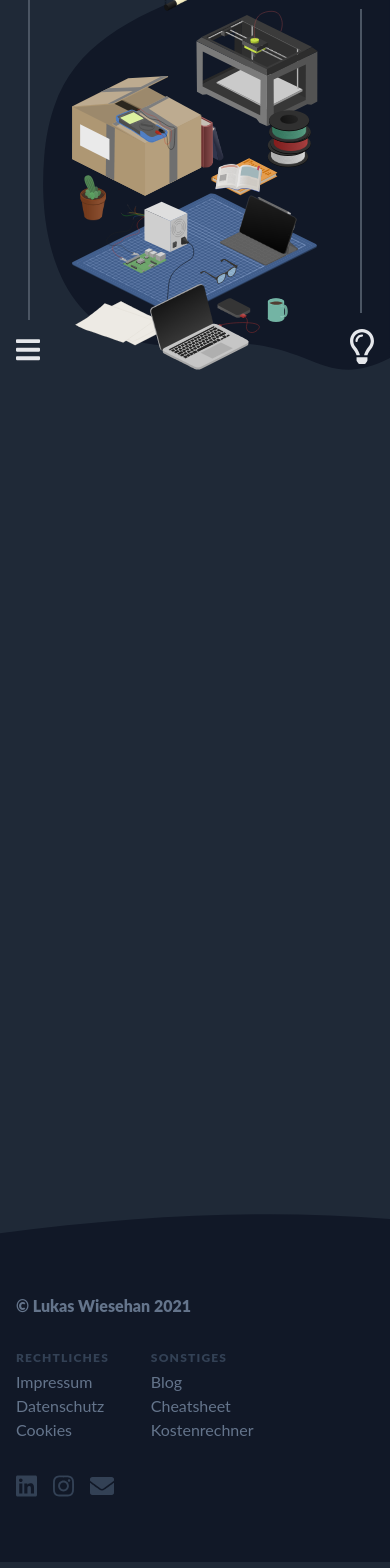
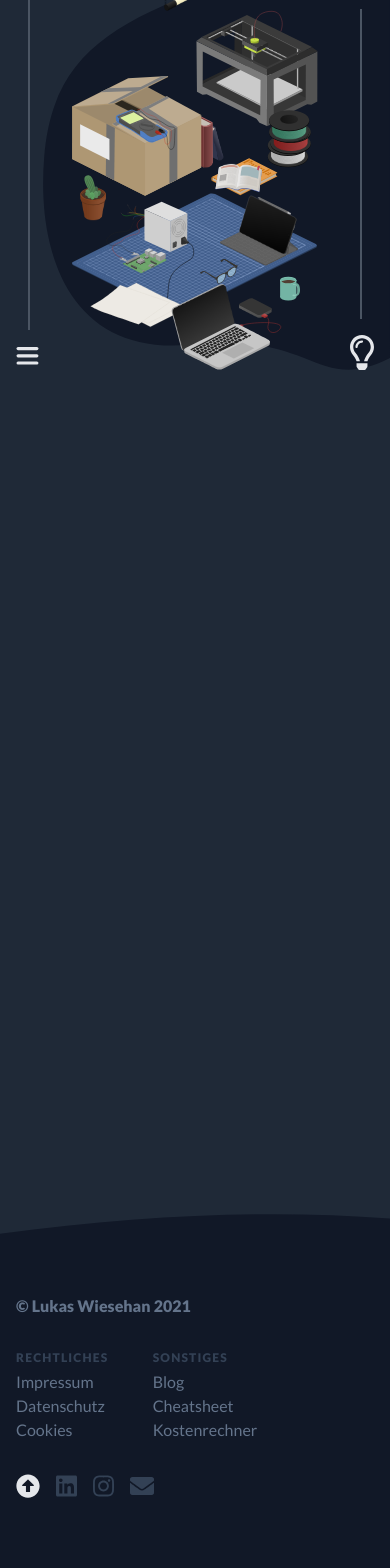
Before and after one commit to lukaswiesehan/old-lukaswiesehan.de, a Next.js app: page / in a window 390 px wide. Shown: the part 150-1718 px from the top of the page. Built offline with nearby package versions, Linux system fonts and the light colour scheme.

Commit message:
Add mobile navigation

```diff
--- a/components/footer.js
+++ b/components/footer.js
@@ -1,9 +1,9 @@
 import Link from 'next/link'
+import {animateScroll as scroll} from 'react-scroll'
 
 const currentYear = new Date().getFullYear()
 
-export default function Footer() {
-  return (
+export const Footer = () => (
   <footer className="bg-footer-background-sm lg:bg-footer-background bg-cover bg-left-top">
     <div className="max-w-screen-xl px-4 sm:px-8 md:px-16">
       <div className="inline-block pt-20 2xl:pt-32 pb-16 text-blue-gray-500">
@@ -12,33 +12,35 @@
           <div>
             <p className="font-bold text-xs uppercase tracking-widest text-blue-gray-700">Rechtliches</p>
             <ul className="mt-1">
-                <li><Link href="">Impressum</Link></li>
-                <li><Link href="">Datenschutz</Link></li>
-                <li><Link href="">Cookies</Link></li>
+              <li className="block transition-all duration-300 hover:text-blue-gray-400"><Link href="">Impressum</Link></li>
+              <li className="block transition-all duration-300 hover:text-blue-gray-400"><Link href="">Datenschutz</Link></li>
+              <li className="block transition-all duration-300 hover:text-blue-gray-400"><Link href="">Cookies</Link></li>
             </ul>
           </div>
           <div>
             <p className="font-bold text-xs uppercase tracking-widest text-blue-gray-700">Sonstiges</p>
             <ul className="mt-1">
-                <li><Link href="">Blog</Link></li>
-                <li><Link href="">Cheatsheet</Link></li>
-                <li><Link href="">Kostenrechner</Link></li>
+              <li className="block transition-all duration-300 hover:text-blue-gray-400"><Link href="">Blog</Link></li>
+              <li className="block transition-all duration-300 hover:text-blue-gray-400"><Link href="">Cheatsheet</Link></li>
+              <li className="block transition-all duration-300 hover:text-blue-gray-400"><Link href="">Kostenrechner</Link></li>
             </ul>
           </div>
         </div>
         <ul className="flex mt-8 text-blue-gray-700">
           <li>
-              <Link href=""><svg className="fill-current h-6 mr-4 cursor-pointer" viewBox="0 0 448 512"><path d="M416 32H31.9C14.3 32 0 46.5 0 64.3v383.4C0 465.5 14.3 480 31.9 480H416c17.6 0 32-14.5 32-32.3V64.3c0-17.8-14.4-32.3-32-32.3zM135.4 416H69V202.2h66.5V416zm-33.2-243c-21.3 0-38.5-17.3-38.5-38.5S80.9 96 102.2 96c21.2 0 38.5 17.3 38.5 38.5 0 21.3-17.2 38.5-38.5 38.5zm282.1 243h-66.4V312c0-24.8-.5-56.7-34.5-56.7-34.6 0-39.9 27-39.9 54.9V416h-66.4V202.2h63.7v29.2h.9c8.9-16.8 30.6-34.5 62.9-34.5 67.2 0 79.7 44.3 79.7 101.9V416z"></path></svg></Link>
+            <button onClick={scroll.scrollToTop} className="focus:outline-none"><svg className="fill-current h-6 mr-4 text-cool-gray-200 block transition-all duration-300 transform hover:text-teal-300 hover:scale-110" viewBox="0 0 512 512"><path fill="currentColor" d="M8 256C8 119 119 8 256 8s248 111 248 248-111 248-248 248S8 393 8 256zm292 116V256h70.9c10.7 0 16.1-13 8.5-20.5L264.5 121.2c-4.7-4.7-12.2-4.7-16.9 0l-115 114.3c-7.6 7.6-2.2 20.5 8.5 20.5H212v116c0 6.6 5.4 12 12 12h64c6.6 0 12-5.4 12-12z"></path></svg></button>
           </li>
           <li>
-              <Link href=""><svg className="fill-current h-6 mr-4 cursor-pointer" viewBox="0 0 448 512"><path d="M224.1 141c-63.6 0-114.9 51.3-114.9 114.9s51.3 114.9 114.9 114.9S339 319.5 339 255.9 287.7 141 224.1 141zm0 189.6c-41.1 0-74.7-33.5-74.7-74.7s33.5-74.7 74.7-74.7 74.7 33.5 74.7 74.7-33.6 74.7-74.7 74.7zm146.4-194.3c0 14.9-12 26.8-26.8 26.8-14.9 0-26.8-12-26.8-26.8s12-26.8 26.8-26.8 26.8 12 26.8 26.8zm76.1 27.2c-1.7-35.9-9.9-67.7-36.2-93.9-26.2-26.2-58-34.4-93.9-36.2-37-2.1-147.9-2.1-184.9 0-35.8 1.7-67.6 9.9-93.9 36.1s-34.4 58-36.2 93.9c-2.1 37-2.1 147.9 0 184.9 1.7 35.9 9.9 67.7 36.2 93.9s58 34.4 93.9 36.2c37 2.1 147.9 2.1 184.9 0 35.9-1.7 67.7-9.9 93.9-36.2 26.2-26.2 34.4-58 36.2-93.9 2.1-37 2.1-147.8 0-184.8zM398.8 388c-7.8 19.6-22.9 34.7-42.6 42.6-29.5 11.7-99.5 9-132.1 9s-102.7 2.6-132.1-9c-19.6-7.8-34.7-22.9-42.6-42.6-11.7-29.5-9-99.5-9-132.1s-2.6-102.7 9-132.1c7.8-19.6 22.9-34.7 42.6-42.6 29.5-11.7 99.5-9 132.1-9s102.7-2.6 132.1 9c19.6 7.8 34.7 22.9 42.6 42.6 11.7 29.5 9 99.5 9 132.1s2.7 102.7-9 132.1z"></path></svg></Link>
+            <Link href=""><svg className="fill-current h-6 mr-4 cursor-pointer block transition-all duration-300 transform hover:text-blue-gray-500 hover:scale-110" viewBox="0 0 448 512"><path d="M416 32H31.9C14.3 32 0 46.5 0 64.3v383.4C0 465.5 14.3 480 31.9 480H416c17.6 0 32-14.5 32-32.3V64.3c0-17.8-14.4-32.3-32-32.3zM135.4 416H69V202.2h66.5V416zm-33.2-243c-21.3 0-38.5-17.3-38.5-38.5S80.9 96 102.2 96c21.2 0 38.5 17.3 38.5 38.5 0 21.3-17.2 38.5-38.5 38.5zm282.1 243h-66.4V312c0-24.8-.5-56.7-34.5-56.7-34.6 0-39.9 27-39.9 54.9V416h-66.4V202.2h63.7v29.2h.9c8.9-16.8 30.6-34.5 62.9-34.5 67.2 0 79.7 44.3 79.7 101.9V416z"></path></svg></Link>
           </li>
           <li>
-              <Link href=""><svg className="fill-current h-6 cursor-pointer" viewBox="0 0 512 512"><path fill="currentColor" d="M502.3 190.8c3.9-3.1 9.7-.2 9.7 4.7V400c0 26.5-21.5 48-48 48H48c-26.5 0-48-21.5-48-48V195.6c0-5 5.7-7.8 9.7-4.7 22.4 17.4 52.1 39.5 154.1 113.6 21.1 15.4 56.7 47.8 92.2 47.6 35.7.3 72-32.8 92.3-47.6 102-74.1 131.6-96.3 154-113.7zM256 320c23.2.4 56.6-29.2 73.4-41.4 132.7-96.3 142.8-104.7 173.4-128.7 5.8-4.5 9.2-11.5 9.2-18.9v-19c0-26.5-21.5-48-48-48H48C21.5 64 0 85.5 0 112v19c0 7.4 3.4 14.3 9.2 18.9 30.6 23.9 40.7 32.4 173.4 128.7 16.8 12.2 50.2 41.8 73.4 41.4z"></path></svg></Link>
+            <Link href=""><svg className="fill-current h-6 mr-4 cursor-pointer block transition-all duration-300 transform hover:text-blue-gray-500 hover:scale-110" viewBox="0 0 448 512"><path d="M224.1 141c-63.6 0-114.9 51.3-114.9 114.9s51.3 114.9 114.9 114.9S339 319.5 339 255.9 287.7 141 224.1 141zm0 189.6c-41.1 0-74.7-33.5-74.7-74.7s33.5-74.7 74.7-74.7 74.7 33.5 74.7 74.7-33.6 74.7-74.7 74.7zm146.4-194.3c0 14.9-12 26.8-26.8 26.8-14.9 0-26.8-12-26.8-26.8s12-26.8 26.8-26.8 26.8 12 26.8 26.8zm76.1 27.2c-1.7-35.9-9.9-67.7-36.2-93.9-26.2-26.2-58-34.4-93.9-36.2-37-2.1-147.9-2.1-184.9 0-35.8 1.7-67.6 9.9-93.9 36.1s-34.4 58-36.2 93.9c-2.1 37-2.1 147.9 0 184.9 1.7 35.9 9.9 67.7 36.2 93.9s58 34.4 93.9 36.2c37 2.1 147.9 2.1 184.9 0 35.9-1.7 67.7-9.9 93.9-36.2 26.2-26.2 34.4-58 36.2-93.9 2.1-37 2.1-147.8 0-184.8zM398.8 388c-7.8 19.6-22.9 34.7-42.6 42.6-29.5 11.7-99.5 9-132.1 9s-102.7 2.6-132.1-9c-19.6-7.8-34.7-22.9-42.6-42.6-11.7-29.5-9-99.5-9-132.1s-2.6-102.7 9-132.1c7.8-19.6 22.9-34.7 42.6-42.6 29.5-11.7 99.5-9 132.1-9s102.7-2.6 132.1 9c19.6 7.8 34.7 22.9 42.6 42.6 11.7 29.5 9 99.5 9 132.1s2.7 102.7-9 132.1z"></path></svg></Link>
+          </li>
+          <li>
+            <Link href=""><svg className="fill-current h-6 cursor-pointer block transition-all duration-300 transform hover:text-blue-gray-500 hover:scale-110" viewBox="0 0 512 512"><path fill="currentColor" d="M502.3 190.8c3.9-3.1 9.7-.2 9.7 4.7V400c0 26.5-21.5 48-48 48H48c-26.5 0-48-21.5-48-48V195.6c0-5 5.7-7.8 9.7-4.7 22.4 17.4 52.1 39.5 154.1 113.6 21.1 15.4 56.7 47.8 92.2 47.6 35.7.3 72-32.8 92.3-47.6 102-74.1 131.6-96.3 154-113.7zM256 320c23.2.4 56.6-29.2 73.4-41.4 132.7-96.3 142.8-104.7 173.4-128.7 5.8-4.5 9.2-11.5 9.2-18.9v-19c0-26.5-21.5-48-48-48H48C21.5 64 0 85.5 0 112v19c0 7.4 3.4 14.3 9.2 18.9 30.6 23.9 40.7 32.4 173.4 128.7 16.8 12.2 50.2 41.8 73.4 41.4z"></path></svg></Link>
           </li>
         </ul>
       </div>
     </div>
   </footer>
 )
-}
--- a/components/header.js
+++ b/components/header.js
@@ -1,59 +1,17 @@
 import Link from 'next/link'
-import Image from 'next/Image'
+import {Navigation} from './navigation'
 
-export default function Header() {
+export const Header = () => {
   return (
     <header className="w-full flex px-4 sm:px-8 md:px-16 bg-header-background-sm sm:bg-header-background-md lg:bg-header-background-lg bg-right-top bg-no-repeat">
-
       {/* LEFT SIDE: TITLE & NAVIGATION */}
-      <div className="relative z-10 flex-shrink-0 flex flex-col pt-8 md:py-16">
+      <div className="relative z-10 flex-shrink-0 flex flex-col pt-8 md:py-16 text-xl">
         <div>
-          <p className="text-xl leading-tight w-6 overflow-visible lg:w-auto"><span className="font-bold">Lukas<span className="ml-1">Wiesehan</span></span><br/>Design<span className="ml-1">&</span><br/>Development</p>
+          <p className="leading-tight w-6 overflow-visible lg:w-auto"><span className="font-bold">Lukas<span className="ml-1">Wiesehan</span></span><br/>Design<span className="ml-1">&</span><br/>Development</p>
         </div>
         <div className="flex-grow h-16 my-4 ml-3 border-l-2 border-cool-gray-600"></div>
-        <div className="lg:hidden">
-          <button><svg className="fill-current w-6 cursor-pointer" viewBox="0 0 448 512"><path fill="currentColor" d="M16 132h416c8.837 0 16-7.163 16-16V76c0-8.837-7.163-16-16-16H16C7.163 60 0 67.163 0 76v40c0 8.837 7.163 16 16 16zm0 160h416c8.837 0 16-7.163 16-16v-40c0-8.837-7.163-16-16-16H16c-8.837 0-16 7.163-16 16v40c0 8.837 7.163 16 16 16zm0 160h416c8.837 0 16-7.163 16-16v-40c0-8.837-7.163-16-16-16H16c-8.837 0-16 7.163-16 16v40c0 8.837 7.163 16 16 16z"></path></svg></button>
-        </div>
-        <nav className="hidden lg:block text-xl">
-          <ul>
-            <li className="">
-              <span className="group transition-colors duration-300 hover:text-teal-200">
-                <Link href="">Showcase</Link>
-                <span className="inline-block ml-2 opacity-0 transform -translate-x-2 transition-all duration-200 ease-in-out group-hover:opacity-100 group-hover:translate-x-0">🤙</span>
-              </span>
-              <div className="h-8 my-4 ml-3 border-l-2 border-cool-gray-600"></div>
-            </li>
-            <li>
-              <span className="group transition-colors duration-300 hover:text-teal-200">
-                <Link href="">Services</Link>
-                <span className="inline-block ml-2 opacity-0 transform -translate-x-2 transition-all duration-200 ease-in-out group-hover:opacity-100 group-hover:translate-x-0">🤝</span>
-              </span>
-              <div className="h-8 my-4 ml-3 border-l-2 border-cool-gray-600"></div>
-            </li>
-            <li>
-              <span className="group transition-colors duration-300 hover:text-teal-200">
-                <Link href="">Kontakt</Link>
-                <span className="inline-block ml-2 opacity-0 transform -translate-x-2 transition-all duration-200 ease-in-out group-hover:opacity-100 group-hover:translate-x-0">👋</span>
-              </span>
-              <div className="h-8 my-4 ml-3 border-l-2 border-cool-gray-600"></div>
-            </li>
-            <li>
-              <span className="group transition-colors duration-300 hover:text-teal-200">
-                <Link href="">Über mich</Link>
-                <span className="inline-block ml-2 opacity-0 transform -translate-x-2 transition-all duration-200 ease-in-out group-hover:opacity-100 group-hover:translate-x-0">✌️</span>
-              </span>
-              <div className="h-8 my-4 ml-3 border-l-2 border-cool-gray-600"></div>
-            </li>
-            <li>
-              <span className="group transition-colors duration-300 hover:text-teal-200">
-                <Link href="">Blog</Link>
-                <span className="inline-block ml-2 opacity-0 transform -translate-x-2 transition-all duration-200 ease-in-out group-hover:opacity-100 group-hover:translate-x-0">✍️</span>
-              </span>
-            </li>
-          </ul>
-        </nav>
+        <Navigation></Navigation>
       </div>
-
       {/* CENTER: ILLUSTRATION */}
       <div className="hidden lg:block flex-grow"></div>
       <div className="flex-grow w-2/3 max-w-screen-xl mx-8">
@@ -61,26 +19,26 @@
         <img className="hidden sm:block lg:hidden" src="/img/header_illustration_md.svg" alt="Workspace Illustration"/>
         <img className="hidden lg:block" src="/img/header_illustration_lg.svg" alt="Workspace Illustration"/>
       </div>
-
       {/* RIGHT SIDE: LINKS */}
       <div className="relative z-10 flex-shrink-0 flex flex-col pt-8 md:py-16">
         <ul className="flex-column">
           <li>
-            <Link href=""><svg className="fill-current w-6 cursor-pointer" viewBox="0 0 448 512"><path d="M416 32H31.9C14.3 32 0 46.5 0 64.3v383.4C0 465.5 14.3 480 31.9 480H416c17.6 0 32-14.5 32-32.3V64.3c0-17.8-14.4-32.3-32-32.3zM135.4 416H69V202.2h66.5V416zm-33.2-243c-21.3 0-38.5-17.3-38.5-38.5S80.9 96 102.2 96c21.2 0 38.5 17.3 38.5 38.5 0 21.3-17.2 38.5-38.5 38.5zm282.1 243h-66.4V312c0-24.8-.5-56.7-34.5-56.7-34.6 0-39.9 27-39.9 54.9V416h-66.4V202.2h63.7v29.2h.9c8.9-16.8 30.6-34.5 62.9-34.5 67.2 0 79.7 44.3 79.7 101.9V416z"></path></svg></Link>
+            <span className="block transition-all duration-300 transform hover:text-teal-300 hover:scale-110"><Link href=""><svg className="fill-current w-6 cursor-pointer" viewBox="0 0 448 512"><path d="M416 32H31.9C14.3 32 0 46.5 0 64.3v383.4C0 465.5 14.3 480 31.9 480H416c17.6 0 32-14.5 32-32.3V64.3c0-17.8-14.4-32.3-32-32.3zM135.4 416H69V202.2h66.5V416zm-33.2-243c-21.3 0-38.5-17.3-38.5-38.5S80.9 96 102.2 96c21.2 0 38.5 17.3 38.5 38.5 0 21.3-17.2 38.5-38.5 38.5zm282.1 243h-66.4V312c0-24.8-.5-56.7-34.5-56.7-34.6 0-39.9 27-39.9 54.9V416h-66.4V202.2h63.7v29.2h.9c8.9-16.8 30.6-34.5 62.9-34.5 67.2 0 79.7 44.3 79.7 101.9V416z"></path></svg></Link></span>
           </li>
           <li>
-            <Link href=""><svg className="fill-current w-6 mt-4 cursor-pointer" viewBox="0 0 448 512"><path d="M224.1 141c-63.6 0-114.9 51.3-114.9 114.9s51.3 114.9 114.9 114.9S339 319.5 339 255.9 287.7 141 224.1 141zm0 189.6c-41.1 0-74.7-33.5-74.7-74.7s33.5-74.7 74.7-74.7 74.7 33.5 74.7 74.7-33.6 74.7-74.7 74.7zm146.4-194.3c0 14.9-12 26.8-26.8 26.8-14.9 0-26.8-12-26.8-26.8s12-26.8 26.8-26.8 26.8 12 26.8 26.8zm76.1 27.2c-1.7-35.9-9.9-67.7-36.2-93.9-26.2-26.2-58-34.4-93.9-36.2-37-2.1-147.9-2.1-184.9 0-35.8 1.7-67.6 9.9-93.9 36.1s-34.4 58-36.2 93.9c-2.1 37-2.1 147.9 0 184.9 1.7 35.9 9.9 67.7 36.2 93.9s58 34.4 93.9 36.2c37 2.1 147.9 2.1 184.9 0 35.9-1.7 67.7-9.9 93.9-36.2 26.2-26.2 34.4-58 36.2-93.9 2.1-37 2.1-147.8 0-184.8zM398.8 388c-7.8 19.6-22.9 34.7-42.6 42.6-29.5 11.7-99.5 9-132.1 9s-102.7 2.6-132.1-9c-19.6-7.8-34.7-22.9-42.6-42.6-11.7-29.5-9-99.5-9-132.1s-2.6-102.7 9-132.1c7.8-19.6 22.9-34.7 42.6-42.6 29.5-11.7 99.5-9 132.1-9s102.7-2.6 132.1 9c19.6 7.8 34.7 22.9 42.6 42.6 11.7 29.5 9 99.5 9 132.1s2.7 102.7-9 132.1z"></path></svg></Link>
+            <span className="block transition-all duration-300 transform hover:text-teal-300 hover:scale-110"><Link href=""><svg className="fill-current w-6 mt-4 cursor-pointer" viewBox="0 0 448 512"><path d="M224.1 141c-63.6 0-114.9 51.3-114.9 114.9s51.3 114.9 114.9 114.9S339 319.5 339 255.9 287.7 141 224.1 141zm0 189.6c-41.1 0-74.7-33.5-74.7-74.7s33.5-74.7 74.7-74.7 74.7 33.5 74.7 74.7-33.6 74.7-74.7 74.7zm146.4-194.3c0 14.9-12 26.8-26.8 26.8-14.9 0-26.8-12-26.8-26.8s12-26.8 26.8-26.8 26.8 12 26.8 26.8zm76.1 27.2c-1.7-35.9-9.9-67.7-36.2-93.9-26.2-26.2-58-34.4-93.9-36.2-37-2.1-147.9-2.1-184.9 0-35.8 1.7-67.6 9.9-93.9 36.1s-34.4 58-36.2 93.9c-2.1 37-2.1 147.9 0 184.9 1.7 35.9 9.9 67.7 36.2 93.9s58 34.4 93.9 36.2c37 2.1 147.9 2.1 184.9 0 35.9-1.7 67.7-9.9 93.9-36.2 26.2-26.2 34.4-58 36.2-93.9 2.1-37 2.1-147.8 0-184.8zM398.8 388c-7.8 19.6-22.9 34.7-42.6 42.6-29.5 11.7-99.5 9-132.1 9s-102.7 2.6-132.1-9c-19.6-7.8-34.7-22.9-42.6-42.6-11.7-29.5-9-99.5-9-132.1s-2.6-102.7 9-132.1c7.8-19.6 22.9-34.7 42.6-42.6 29.5-11.7 99.5-9 132.1-9s102.7-2.6 132.1 9c19.6 7.8 34.7 22.9 42.6 42.6 11.7 29.5 9 99.5 9 132.1s2.7 102.7-9 132.1z"></path></svg></Link></span>
           </li>
           <li>
-            <Link href=""><svg className="fill-current w-6 mt-4 cursor-pointer" viewBox="0 0 512 512"><path fill="currentColor" d="M502.3 190.8c3.9-3.1 9.7-.2 9.7 4.7V400c0 26.5-21.5 48-48 48H48c-26.5 0-48-21.5-48-48V195.6c0-5 5.7-7.8 9.7-4.7 22.4 17.4 52.1 39.5 154.1 113.6 21.1 15.4 56.7 47.8 92.2 47.6 35.7.3 72-32.8 92.3-47.6 102-74.1 131.6-96.3 154-113.7zM256 320c23.2.4 56.6-29.2 73.4-41.4 132.7-96.3 142.8-104.7 173.4-128.7 5.8-4.5 9.2-11.5 9.2-18.9v-19c0-26.5-21.5-48-48-48H48C21.5 64 0 85.5 0 112v19c0 7.4 3.4 14.3 9.2 18.9 30.6 23.9 40.7 32.4 173.4 128.7 16.8 12.2 50.2 41.8 73.4 41.4z"></path></svg></Link>
+            <span className="block transition-all duration-300 transform hover:text-teal-300 hover:scale-110"><Link href=""><svg className="fill-current w-6 mt-4 cursor-pointer" viewBox="0 0 512 512"><path fill="currentColor" d="M502.3 190.8c3.9-3.1 9.7-.2 9.7 4.7V400c0 26.5-21.5 48-48 48H48c-26.5 0-48-21.5-48-48V195.6c0-5 5.7-7.8 9.7-4.7 22.4 17.4 52.1 39.5 154.1 113.6 21.1 15.4 56.7 47.8 92.2 47.6 35.7.3 72-32.8 92.3-47.6 102-74.1 131.6-96.3 154-113.7zM256 320c23.2.4 56.6-29.2 73.4-41.4 132.7-96.3 142.8-104.7 173.4-128.7 5.8-4.5 9.2-11.5 9.2-18.9v-19c0-26.5-21.5-48-48-48H48C21.5 64 0 85.5 0 112v19c0 7.4 3.4 14.3 9.2 18.9 30.6 23.9 40.7 32.4 173.4 128.7 16.8 12.2 50.2 41.8 73.4 41.4z"></path></svg></Link></span>
           </li>
         </ul>
         <div className="flex-grow h-16 my-4 mr-3 border-r-2 border-cool-gray-600"></div>
         <div>
-          <button><svg className="fill-current w-6" viewBox="0 0 352 512"><path fill="currentColor" d="M176 80c-52.94 0-96 43.06-96 96 0 8.84 7.16 16 16 16s16-7.16 16-16c0-35.3 28.72-64 64-64 8.84 0 16-7.16 16-16s-7.16-16-16-16zM96.06 459.17c0 3.15.93 6.22 2.68 8.84l24.51 36.84c2.97 4.46 7.97 7.14 13.32 7.14h78.85c5.36 0 10.36-2.68 13.32-7.14l24.51-36.84c1.74-2.62 2.67-5.7 2.68-8.84l.05-43.18H96.02l.04 43.18zM176 0C73.72 0 0 82.97 0 176c0 44.37 16.45 84.85 43.56 115.78 16.64 18.99 42.74 58.8 52.42 92.16v.06h48v-.12c-.01-4.77-.72-9.51-2.15-14.07-5.59-17.81-22.82-64.77-62.17-109.67-20.54-23.43-31.52-53.15-31.61-84.14-.2-73.64 59.67-128 127.95-128 70.58 0 128 57.42 128 128 0 30.97-11.24 60.85-31.65 84.14-39.11 44.61-56.42 91.47-62.1 109.46a47.507 47.507 0 0 0-2.22 14.3v.1h48v-.05c9.68-33.37 35.78-73.18 52.42-92.16C335.55 260.85 352 220.37 352 176 352 78.8 273.2 0 176 0z"></path></svg></button>
+          <button className="block transition-all duration-300 transform hover:text-teal-300 hover:scale-110 focus:outline-none">
+            <svg className="fill-current w-6" viewBox="0 0 352 512"><path fill="currentColor" d="M176 80c-52.94 0-96 43.06-96 96 0 8.84 7.16 16 16 16s16-7.16 16-16c0-35.3 28.72-64 64-64 8.84 0 16-7.16 16-16s-7.16-16-16-16zM96.06 459.17c0 3.15.93 6.22 2.68 8.84l24.51 36.84c2.97 4.46 7.97 7.14 13.32 7.14h78.85c5.36 0 10.36-2.68 13.32-7.14l24.51-36.84c1.74-2.62 2.67-5.7 2.68-8.84l.05-43.18H96.02l.04 43.18zM176 0C73.72 0 0 82.97 0 176c0 44.37 16.45 84.85 43.56 115.78 16.64 18.99 42.74 58.8 52.42 92.16v.06h48v-.12c-.01-4.77-.72-9.51-2.15-14.07-5.59-17.81-22.82-64.77-62.17-109.67-20.54-23.43-31.52-53.15-31.61-84.14-.2-73.64 59.67-128 127.95-128 70.58 0 128 57.42 128 128 0 30.97-11.24 60.85-31.65 84.14-39.11 44.61-56.42 91.47-62.1 109.46a47.507 47.507 0 0 0-2.22 14.3v.1h48v-.05c9.68-33.37 35.78-73.18 52.42-92.16C335.55 260.85 352 220.37 352 176 352 78.8 273.2 0 176 0z"></path></svg>
+          </button>
         </div>
       </div>
-
     </header>
   )
 }
--- /dev/null
+++ b/components/navigation.js
@@ -0,0 +1,127 @@
+import {motion, useCycle} from 'framer-motion'
+import {animateScroll as scroll} from 'react-scroll'
+import Link from 'next/link'
+
+const NavLink = props => (
+  <span className="block group transition-all duration-300 transform hover:text-teal-300 hover:scale-105 hover:translate-x-3 sm:hover:translate-x-4 md:hover:translate-x-5 lg:hover:translate-x-1">
+    <Link href={props.href}>{props.title}</Link>
+    <span className="inline-block ml-2 opacity-0 transform -translate-x-2 transition-all duration-200 ease-in-out group-hover:opacity-100 group-hover:translate-x-0">{props.emoji}</span>
+  </span>
+)
+
+const NavItems = () => {
+  return (
+    <ul>
+      <li className="">
+        <NavLink href="/" title="Showcase" emoji="🤙"></NavLink>
+        <div className="h-8 my-4 ml-3 border-l-2 border-cool-gray-600"></div>
+      </li>
+      <li>
+        <NavLink href="/" title="Services" emoji="🤝"></NavLink>
+        <div className="h-8 my-4 ml-3 border-l-2 border-cool-gray-600"></div>
+      </li>
+      <li>
+        <NavLink href="/" title="Kontakt" emoji="👋"></NavLink>
+        <div className="h-8 my-4 ml-3 border-l-2 border-cool-gray-600"></div>
+      </li>
+      <li>
+        <NavLink href="/" title="Über mich" emoji="✌️"></NavLink>
+        <div className="h-8 my-4 ml-3 border-l-2 border-cool-gray-600"></div>
+      </li>
+      <li>
+        <NavLink href="/" title="Blog" emoji="✍️"></NavLink>
+      </li>
+    </ul>
+  )
+}
+
+const Path = props => (
+  <motion.path
+    fill="transparent"
+    strokeWidth="3"
+    strokeLinecap="round"
+    {...props}
+  />
+)
+
+const MobileNavToggle = ({toggle}) => (
+    <button onClick={toggle} className="block z-50 transition-all duration-300 transform hover:text-teal-300 hover:scale-110 focus:outline-none">
+      <svg className="w-6 h-6 stroke-current" viewBox="0 0 23 23">
+        <Path variants={{closed: {d: "M 2 2.5 L 20 2.5"}, open: {d: "M 3 16.5 L 17 2.5"}}}/>
+        <Path d="M 2 9.423 L 20 9.423" variants={{closed: {opacity: 1}, open: {opacity: 0}}} transition={{duration: 0.1}}/>
+        <Path variants={{closed: {d: "M 2 16.346 L 20 16.346"}, open: {d: "M 3 2.5 L 17 16.346"}}}/>
+      </svg>
+    </button>
+)
+
+const ulVariants = {
+  open: {
+    transition: { staggerChildren: 0.07, delayChildren: 0.2 }
+  },
+  closed: {
+    transition: { staggerChildren: 0.05, staggerDirection: -1 }
+  }
+}
+
+const liVariants = {
+  open: {x: 0},
+  closed: {x: -200}
+};
+
+const MobileNavItems = () => {
+  return (
+    <motion.ul variants={ulVariants}>
+      <motion.li variants={liVariants}>
+        <NavLink href="/" title="Showcase" emoji="🤙"></NavLink>
+        <div className="h-4 my-2 ml-3 border-l-2 border-cool-gray-600"></div>
+      </motion.li>
+      <motion.li variants={liVariants}>
+        <NavLink href="/" title="Services" emoji="🤝"></NavLink>
+        <div className="h-4 my-2 ml-3 border-l-2 border-cool-gray-600"></div>
+      </motion.li>
+      <motion.li variants={liVariants}>
+        <NavLink href="/" title="Kontakt" emoji="👋"></NavLink>
+        <div className="h-4 my-2 ml-3 border-l-2 border-cool-gray-600"></div>
+      </motion.li>
+      <motion.li variants={liVariants}>
+        <NavLink href="/" title="Über mich" emoji="✌️"></NavLink>
+        <div className="h-4 my-2 ml-3 border-l-2 border-cool-gray-600"></div>
+      </motion.li>
+      <motion.li variants={liVariants}>
+        <NavLink href="/" title="Blog" emoji="✍️"></NavLink>
+      </motion.li>
+    </motion.ul>
+  )
+}
+
+const bgVariants = {
+  open: {opacity: 1},
+  closed: {opacity: 0}
+}
+
+export const Navigation = () => {
+  const [isOpen, toggleOpen] = useCycle(false, true)
+  const toggleNav = () => {
+    if(!isOpen) {
+      document.body.classList.add('nav-opened')
+    } else {
+      scroll.scrollToTop()
+      document.body.classList.remove('nav-opened')
+    }
+    toggleOpen()
+  }
+
+  return (
+    <div>
+      <motion.nav className="lg:hidden" initial={false} animate={isOpen ? "open" : "closed"}>
+        <motion.div className="fixed w-screen h-screen left-0 top-0 pt-8 md:pt-16 px-4 sm:px-8 md:px-16 bg-cool-gray-900 bg-opacity-90" variants={bgVariants}>
+          <MobileNavItems></MobileNavItems>
+        </motion.div>
+        <MobileNavToggle toggle={toggleNav} />
+      </motion.nav>
+      <nav className="hidden lg:block">
+        <NavItems></NavItems>
+      </nav>
+    </div>
+  )
+}
--- a/package.json
+++ b/package.json
@@ -8,9 +8,11 @@
     "start": "next start"
   },
   "dependencies": {
+    "framer-motion": "^3.9.0",
     "next": "10.0.7",
     "react": "17.0.1",
-    "react-dom": "17.0.1"
+    "react-dom": "17.0.1",
+    "react-scroll": "^1.8.1"
   },
   "devDependencies": {
     "autoprefixer": "^10.2.4",
--- a/pages/index.js
+++ b/pages/index.js
@@ -1,6 +1,6 @@
 import Head from 'next/head'
-import Header from '../components/header'
-import Footer from '../components/footer'
+import {Header} from '../components/header'
+import {Footer} from '../components/footer'
 
 export default function Index() {
   return (
--- a/styles/globals.css
+++ b/styles/globals.css
@@ -27,4 +27,10 @@
   body {
     @apply m-0 p-0 bg-cool-gray-800;
   }
+  body.nav-opened {
+    overflow: hidden;
+    position: fixed;
+    width: 100%;
+    height: 100%;
+  }
 }
--- a/tailwind.config.js
+++ b/tailwind.config.js
@@ -13,6 +13,7 @@
     },
     colors: {
       'white': colors.white,
+      'black': colors.black,
       'cool-gray': colors.coolGray,
       'blue-gray': colors.blueGray,
       'teal': colors.teal
```
Also changed, not shown: public/img/header_illustration_sm.svg, 1 other file (tests, documents, lock files or other folders). Lines whose indentation alone changed are shown as unchanged.
